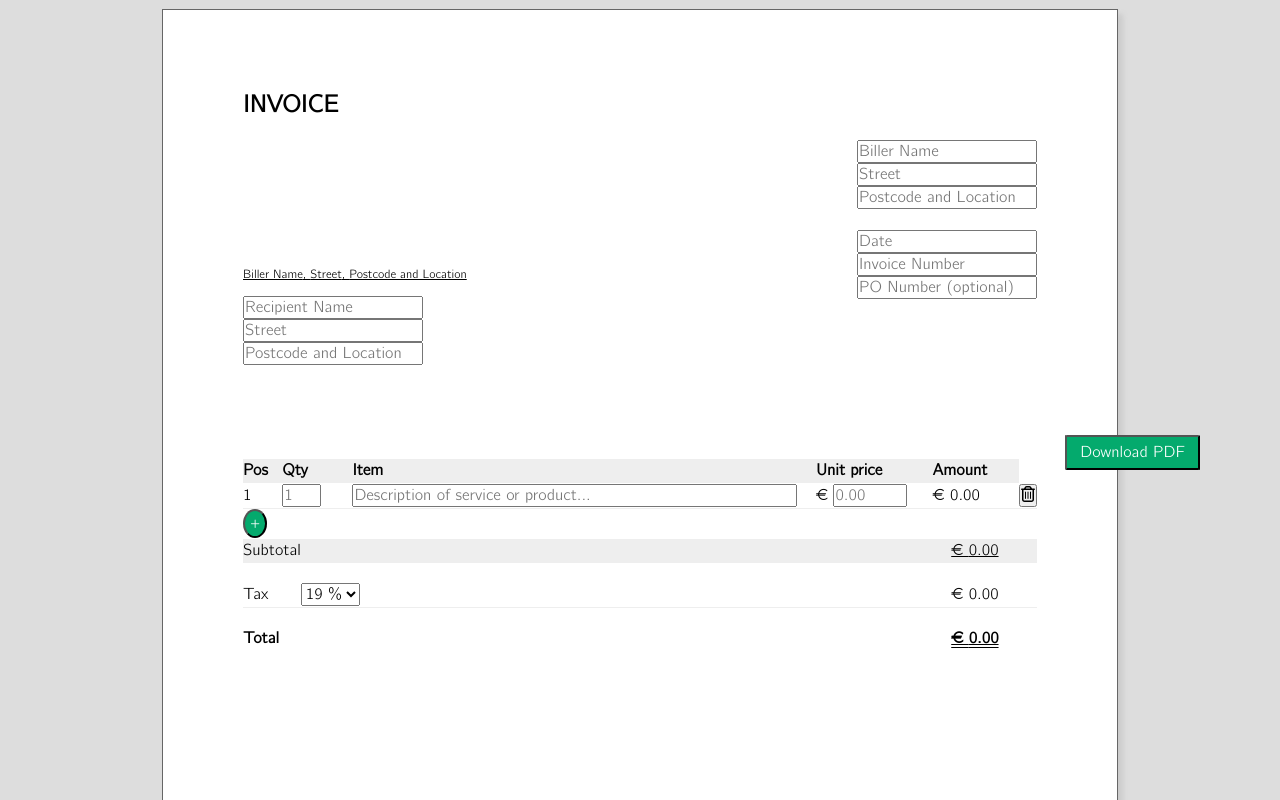
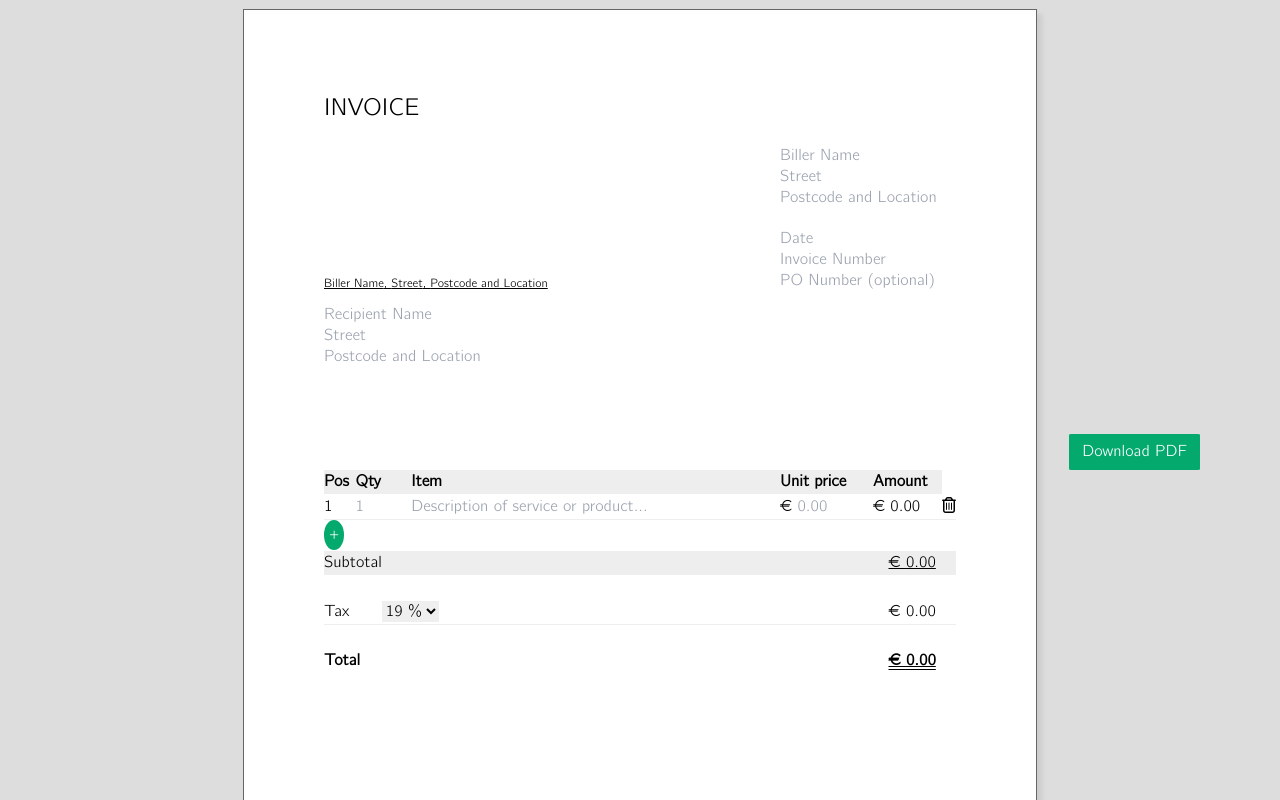
Before and after one commit to hkuennen/gener8invoice, a React (Create React App) app: page / in a window 1280 px wide. Shown: the top 800 px of the page. Built offline with nearby package versions, Linux system fonts and the light colour scheme; the HTML template or start-up script is replaced by a standard one.

Commit message:
tailwind css setup done

```diff
--- /dev/null
+++ b/craco.config.js
@@ -0,0 +1,10 @@
+module.exports = {
+  style: {
+    postcss: {
+      plugins: [
+        require('tailwindcss'),
+        require('autoprefixer'),
+      ],
+    },
+  },
+}
--- a/src/index.css
+++ b/src/index.css
@@ -1,3 +1,7 @@
+@tailwind base;
+@tailwind components;
+@tailwind utilities;
+
 @font-face {
   font-family: 'CMU Bright';
   src: local('cmunbmr.ttf'), url('../api/pdf_generation/fonts/cmunbmr.ttf') format('truetype');
--- /dev/null
+++ b/tailwind.config.js
@@ -0,0 +1,11 @@
+module.exports = {
+  purge: ['./src/**/*.{js,jsx,ts,tsx}', './public/index.html'],
+  darkMode: false, // or 'media' or 'class'
+  theme: {
+    extend: {},
+  },
+  variants: {
+    extend: {},
+  },
+  plugins: [],
+}
```
Also changed, not shown: package.json (+9 -3 lines), 1 other file (tests, documents, lock files or other folders).
